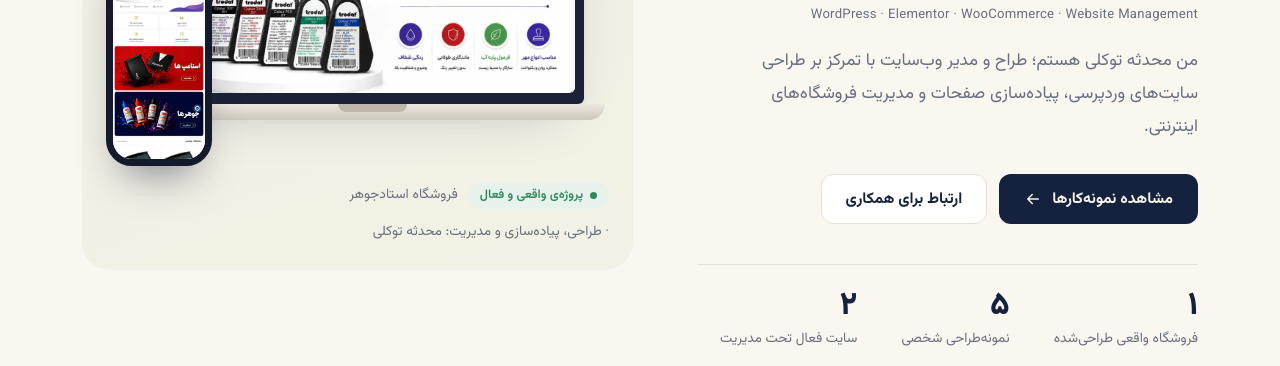
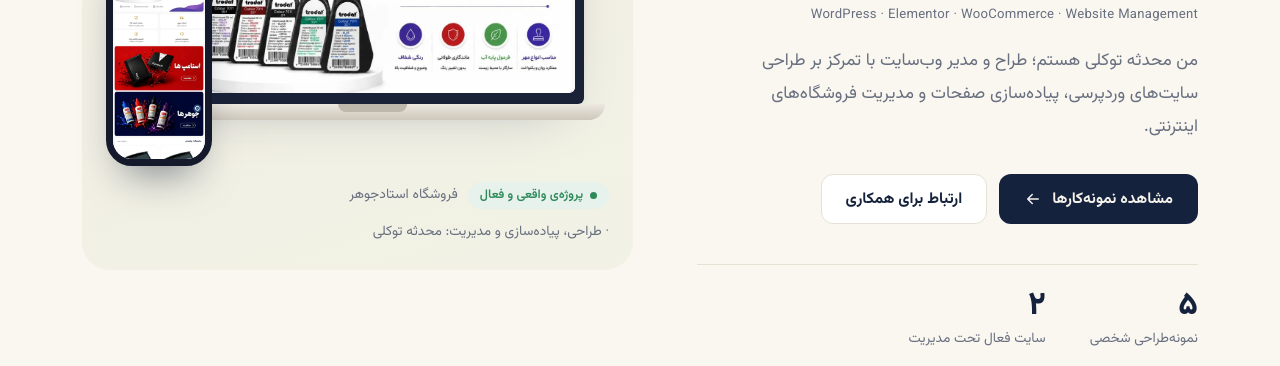
Before and after one commit to mohadeseh-tavakoli/mohadeseh-tavakoli.github.io, a plain HTML site: page index.html in a window 1280 px wide. Shown: the part 434-800 px from the top of the page. Drawn offline with Linux system fonts and the light colour scheme.

Commit message:
Remove 'one real store designed' stat from hero
Co-Authored-By: Claude Opus 5.5 <noreply@anthropic.com>
Claude-Session: https://claude.ai/code/session_01HWAtA12DogNJmLycSidT4C

```diff
--- a/index.html
+++ b/index.html
@@ -341,7 +341,6 @@ dialog::backdrop{background:rgba(12,18,32,.72);backdrop-filter:blur(4px)}
         <a class="btn btn-outline" href="#contact">ارتباط برای همکاری</a>
       </div>
       <div class="facts">
-        <div><b>۱</b><span>فروشگاه واقعی طراحی‌شده</span></div>
         <div><b>۵</b><span>نمونه‌طراحی شخصی</span></div>
         <div><b>۲</b><span>سایت فعال تحت مدیریت</span></div>
       </div>
```
